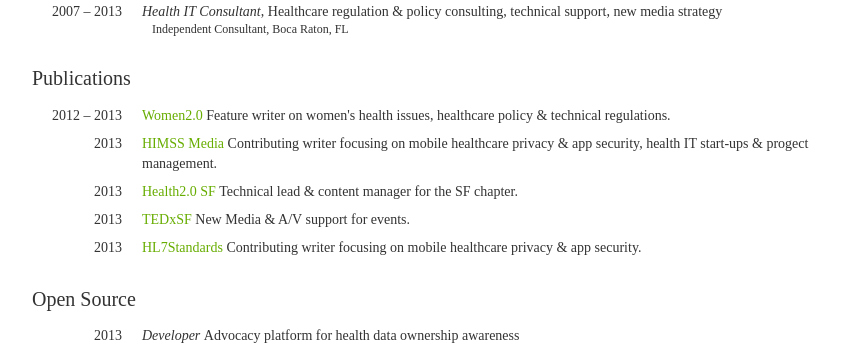
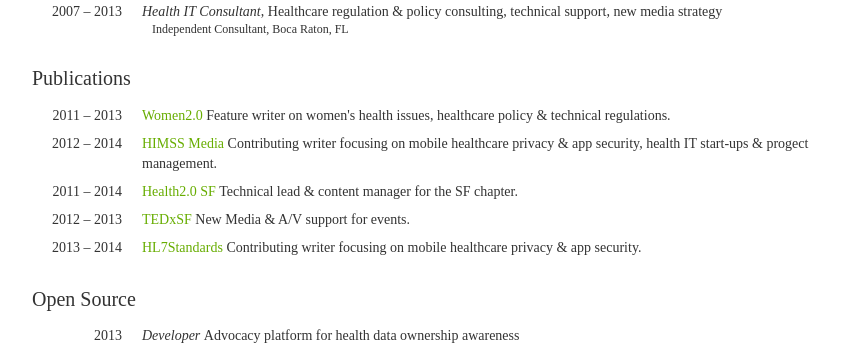
Before and after one commit to laurenstill/laurenstill.github.io, a Jekyll site: the page cv/index.html, which Jekyll copies as it is, in a window 1280 px wide. Shown: the part 693-1038 px from the top of the page, without its empty margins (208-1071 px from the left). Built offline with Jekyll 4.4.1, drawn with Linux system fonts in a browser that asks for light colours; comment, search, counter and statistics services are not loaded.

Commit message:
Update index.html

```diff
--- a/cv/index.html
+++ b/cv/index.html
@@ -123,27 +123,27 @@
 
             <ul>
                 <li>
-                    <span class="date">2012 &ndash; 2013</span>
+                    <span class="date">2011 &ndash; 2013</span>
                     <span class="title"><a href="http://women2.com">
                             Women2.0 </a> Feature writer on women's health issues, healthcare policy &amp; technical regulations.</span>
                 </li>
                 <li>
-                    <span class="date">2013</span>
+                    <span class="date">2012 &ndash; 2014</span>
                     <span class="title"><a href="http://wwww.himssmedia.com">
                             HIMSS Media </a> Contributing writer focusing on mobile healthcare privacy &amp; app security, health IT start-ups &amp; progect management.</span>
                 </li>
                 <li>
-                    <span class="date">2013</span>
+                    <span class="date">2011 &ndash; 2014</span>
                     <span class="title"><a href="http://wwww.health2con.com">
                             Health2.0 SF </a> Technical lead &amp; content manager for the SF chapter.</span>
                 </li>
                 <li>
-                    <span class="date">2013</span>
+                    <span class="date">2012 &ndash; 2013</span>
                     <span class="title"><a href="http://wwww.tedxsf.org">
                             TEDxSF </a> New Media &amp; A/V support for events.</span>
                 </li>
                 <li>
-                    <span class="date">2013</span>
+                    <span class="date">2013 &ndash; 2014</span>
                     <span class="title"><a href="http://wwww.hl7standards.com">
                             HL7Standards </a> Contributing writer focusing on mobile healthcare privacy &amp; app security.</span>
                 </li>
```
